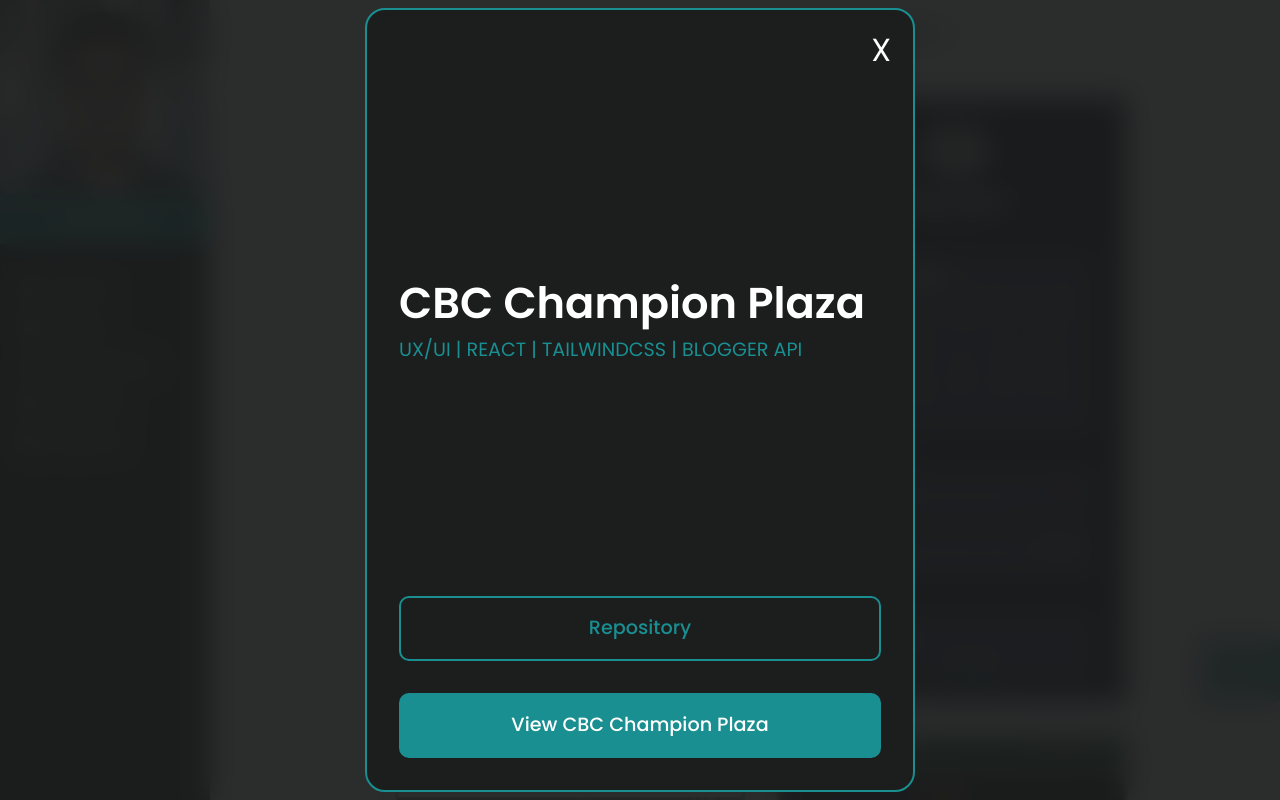
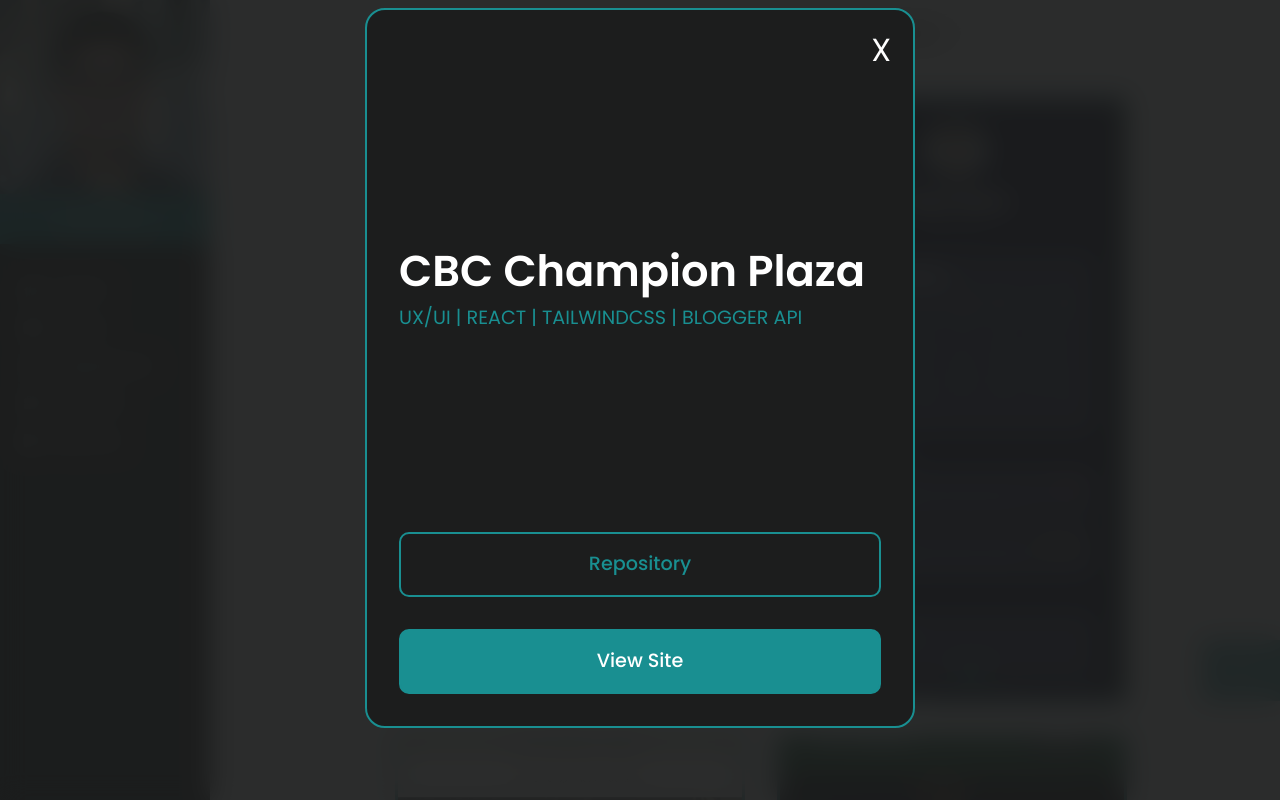
Before and after one commit to paul88vera/portfolio2023, a React (Create React App) app: page / in a window 1280 px wide. Both pictures are taken after a click on the picture 573 px from the left and 4824 px from the top of the page. Shown: the part 4424-5224 px from the top of the page. Built offline with nearby package versions, Linux system fonts and the light colour scheme.

Commit message:
corrected css needed to correct for browser ui accountability

```diff
--- a/src/App.css
+++ b/src/App.css
@@ -905,14 +905,14 @@ button {
 }
 .modal__container {
   position: fixed;
-  top: 1%;
   display: flex;
   flex-direction: column;
   justify-content: space-between;
-  width: 99%;
+  top: 1%;
+  width: 98%;
   gap: 2rem;
   padding: 1rem 2rem 2rem 2rem;
-  height: 98vh;
+  height: 90%;
   max-width: 550px;
   background-color: #1c1d1dfa;
   border-radius: 20px;
--- a/src/props/Modal.jsx
+++ b/src/props/Modal.jsx
@@ -1,15 +1,13 @@
 import { createPortal } from "react-dom";
-import { Link } from "react-router-dom";
 
 const Modal = ({
   isOpen,
   onClose,
   name,
   repoLink,
-  caseStudy,
+  // caseStudy,
   webLink,
   para,
-  img,
 }) => {
   if (!isOpen) return null;
 
@@ -36,21 +34,23 @@ const Modal = ({
         </div>
         <div className="modal__link-btn-container">
           {repoLink !== "#" ? (
-            <Link
-              to={repoLink}
+            <a
+              href={repoLink}
               className="modal__btn"
               target="_blank"
-              rel="noreferrer noopener">
+              rel="noreferrer">
               Repository
-            </Link>
+            </a>
           ) : null}
-          <Link
-            to={webLink}
-            className="modal__web-btn"
-            target="_blank"
-            rel="noreferrer noopener">
-            View {name}
-          </Link>
+          {webLink !== "#" ? (
+            <a
+              href={webLink}
+              className="modal__web-btn"
+              target="_blank"
+              rel="noreferrer">
+              View Site
+            </a>
+          ) : null}
         </div>
       </div>
     </div>,
```
